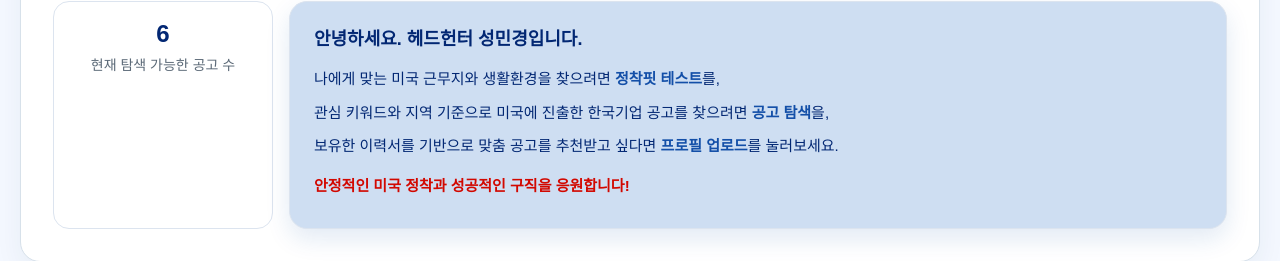
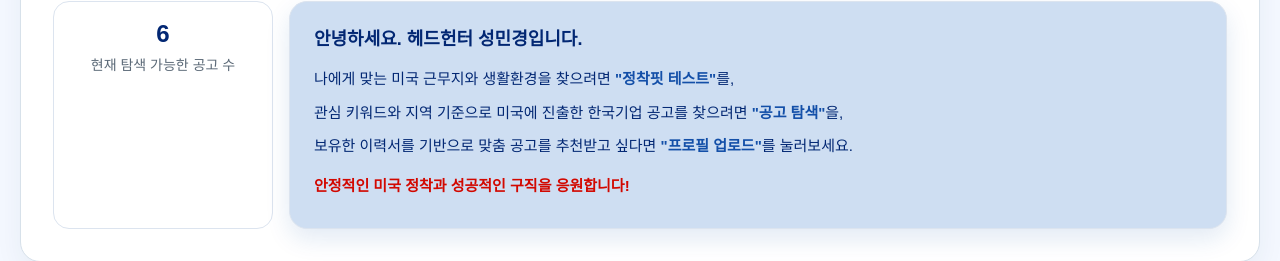
Before and after one commit to miaminkyong/global-talent-matching-mvp, a React (Vite) app: page / in a window 1280 px wide. Both pictures are taken after a click on the button "구직자용". Shown: the part 267-528 px from the top of the page. Built offline with nearby package versions, Linux system fonts and the light colour scheme.

Commit message:
Update App.jsx

```diff
--- a/src/App.jsx
+++ b/src/App.jsx
@@ -899,15 +899,15 @@ export default function App() {
       <p className="welcome-greeting">안녕하세요. 헤드헌터 성민경입니다.</p>
       <p>
         나에게 맞는 미국 근무지와 생활환경을 찾으려면
-        <strong> 정착핏 테스트</strong>를,
+        <strong> "정착핏 테스트"</strong>를,
       </p>
       <p>
         관심 키워드와 지역 기준으로 미국에 진출한 한국기업 공고를 찾으려면
-        <strong> 공고 탐색</strong>을,
+        <strong> "공고 탐색"</strong>을,
       </p>
       <p>
         보유한 이력서를 기반으로 맞춤 공고를 추천받고 싶다면
-        <strong> 프로필 업로드</strong>를 눌러보세요.
+        <strong> "프로필 업로드"</strong>를 눌러보세요.
       </p>
       <p className="welcome-closing">
         안정적인 미국 정착과 성공적인 구직을 응원합니다!
```
